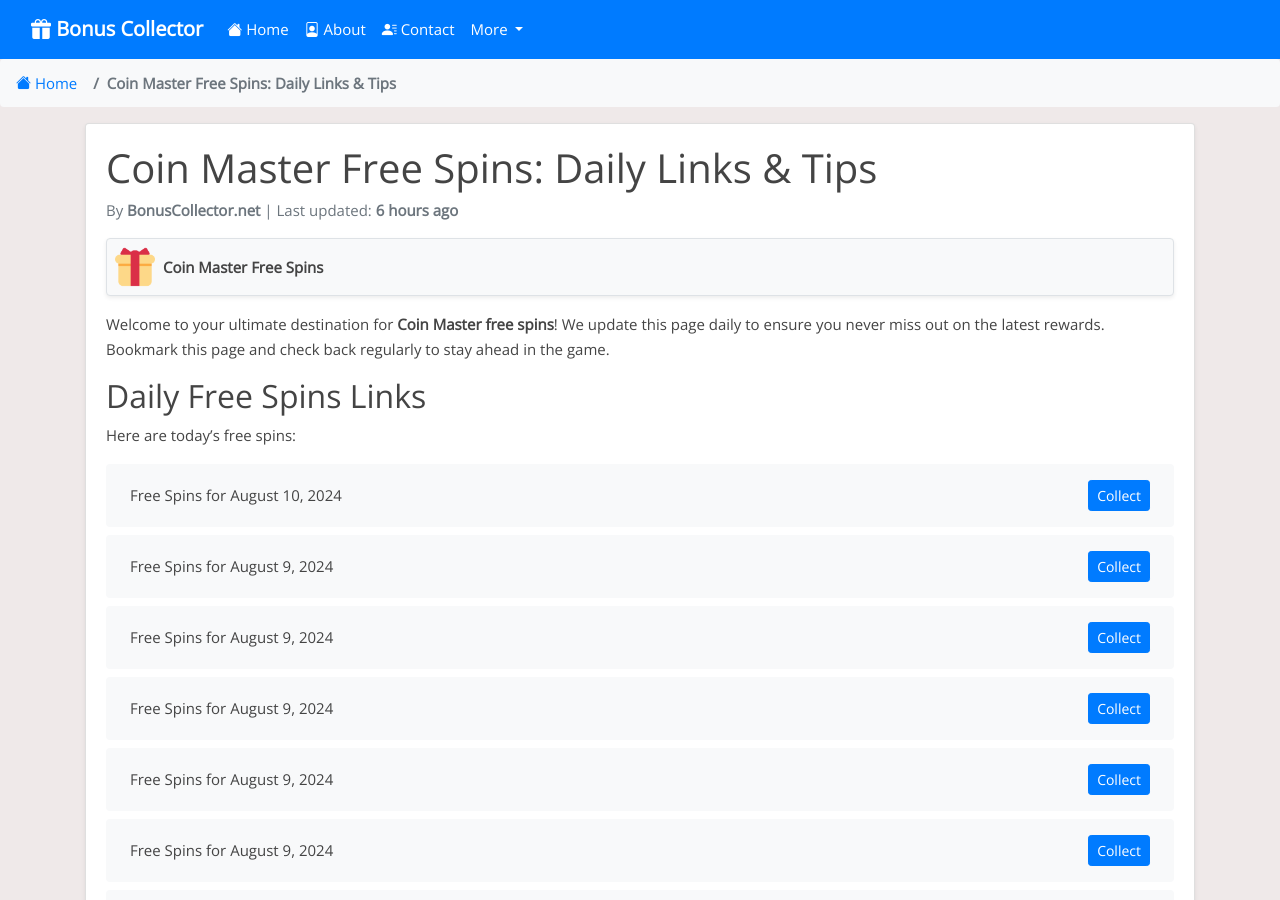
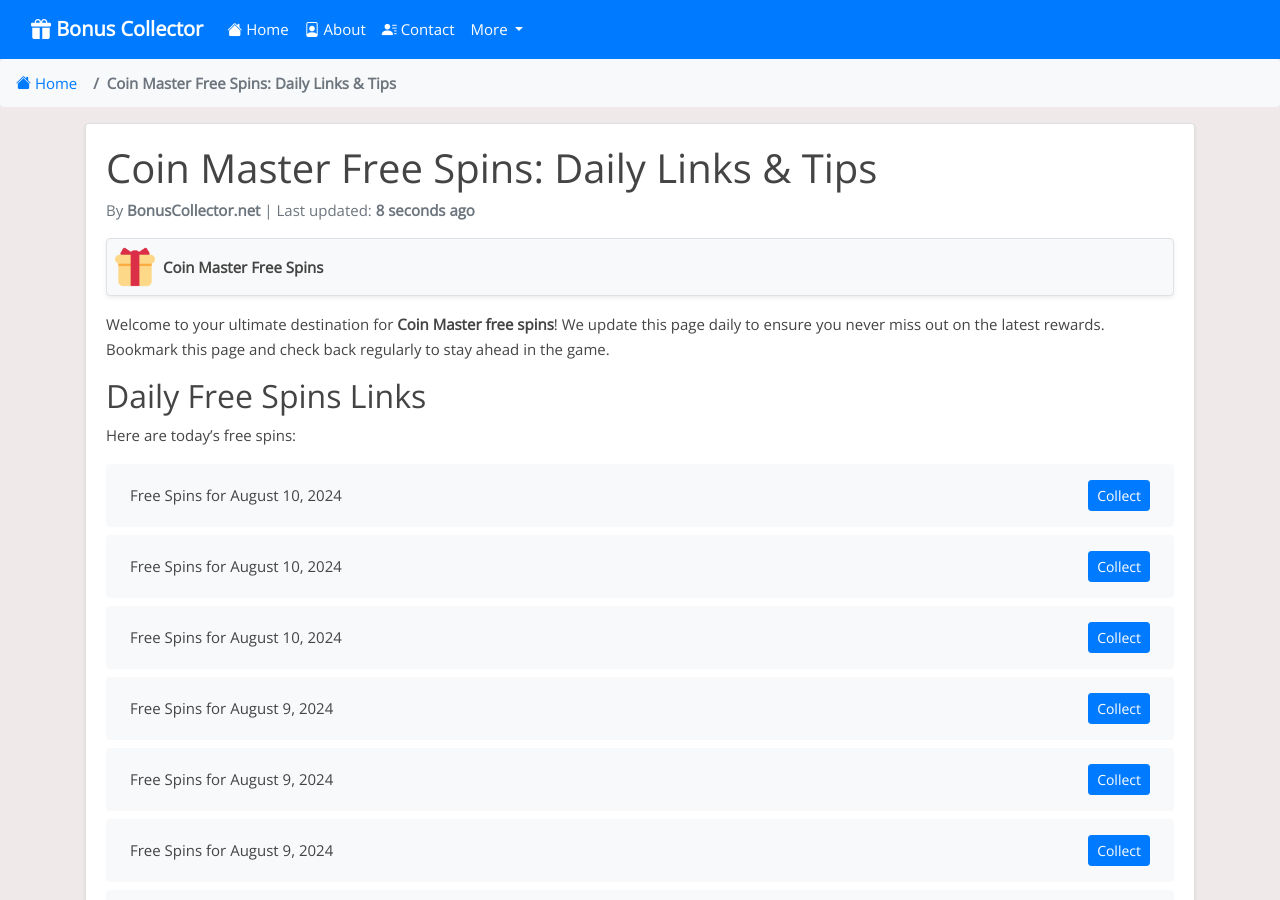
Before and after one commit to Prollad99/bs-net, a Jekyll site: the page built from _posts/2024-06-29-coin-master.md, in a window 1280 px wide and 900 px high. Built offline with Jekyll 4.4.1, drawn with Linux system fonts in a browser that asks for light colours; nearby versions of some CDN libraries; comment, search, counter and statistics services are not loaded; some of the changed text lies outside the part shown.

Commit message:
Update coin-master reward links and last modified date

```diff
--- a/_data/include_files.yml
+++ b/_data/include_files.yml
@@ -1,5 +1,5 @@
 coin-master.html:
-  last_modified: 2024-08-10 07:03:41
+  last_modified: 2024-08-10 13:50:20
 
 match-masters.html:
   last_modified: 2024-08-10 06:08:25
--- a/_includes/coin-master.html
+++ b/_includes/coin-master.html
@@ -1,4 +1,12 @@
 <ul class="list-group mt-3 mb-4">
+  <li class="list-group-item d-flex justify-content-between align-items-center">
+    <span>Free Spins for August 10, 2024</span>
+    <a href="https://rewards.coinmaster.com/rewards/rewards.html?c=pe_EMAILpHRDOK_20240805" class="btn btn-primary btn-sm">Collect</a>
+  </li>
+  <li class="list-group-item d-flex justify-content-between align-items-center">
+    <span>Free Spins for August 10, 2024</span>
+    <a href="https://rewards.coinmaster.com/rewards/rewards.html?c=pe_FCBkbGPzs_20240810" class="btn btn-primary btn-sm">Collect</a>
+  </li>
   <li class="list-group-item d-flex justify-content-between align-items-center">
     <span>Free Spins for August 10, 2024</span>
     <a href="https://rewards.coinmaster.com/rewards/rewards.html?c=pe_CHATBOxOCKW_20240810" class="btn btn-primary btn-sm">Collect</a>
@@ -391,12 +399,4 @@
     <span>Free Spins for Invalid Date</span>
     <a href="https://rewards.coinmaster.com/rewards/rewards.html?c=pe_INSaMEeLR_20240724" class="btn btn-primary btn-sm">Collect</a>
   </li>
-  <li class="list-group-item d-flex justify-content-between align-items-center">
-    <span>Free Spins for Invalid Date</span>
-    <a href="https://rewards.coinmaster.com/rewards/rewards.html?c=pe_CHATBacEysA_20240724" class="btn btn-primary btn-sm">Collect</a>
-  </li>
-  <li class="list-group-item d-flex justify-content-between align-items-center">
-    <span>Free Spins for Invalid Date</span>
-    <a href="https://rewards.coinmaster.com/rewards/rewards.html?c=pe_FCBNuqaLm_20240723" class="btn btn-primary btn-sm">Collect</a>
-  </li>
 </ul>
```
Also changed, not shown: links-json/coin-master.json (+8 -6 lines).
